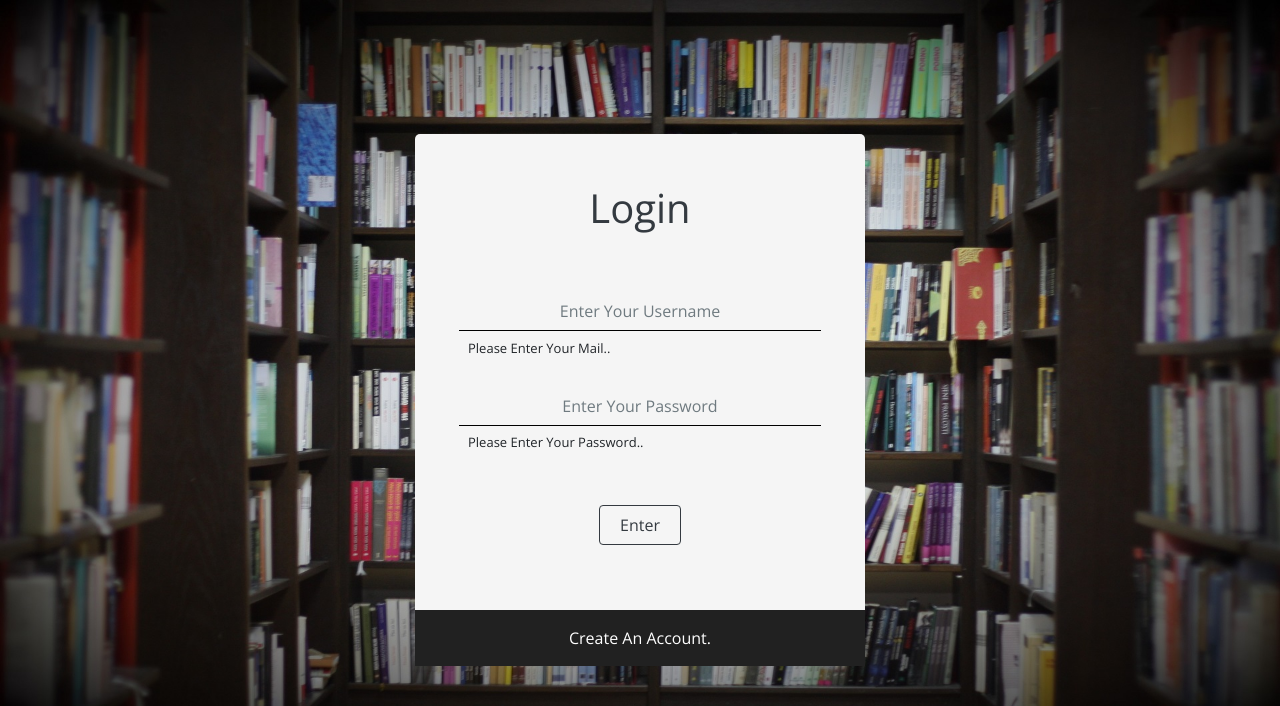
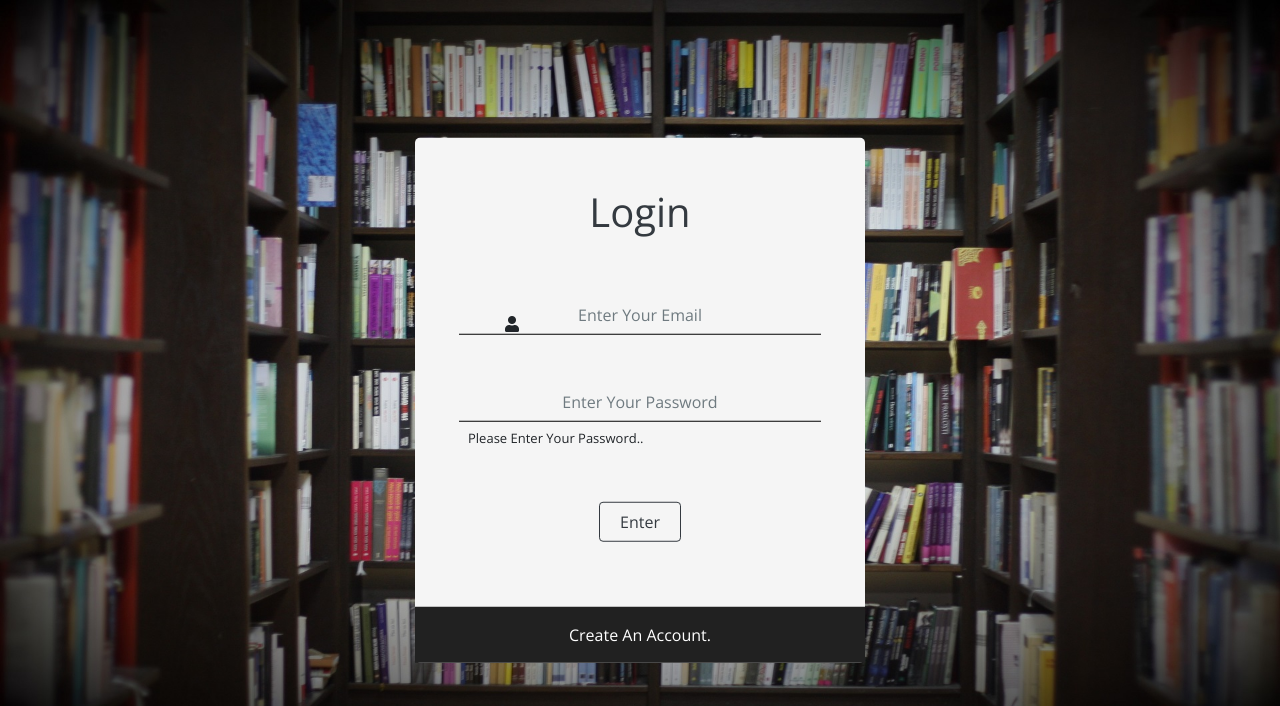
Before and after one commit to NSU-SU19CSE299S08/SU19CSE299S08G05NSU, a PHP site: page /login.html in a window 1280 px wide. Shown: the top 706 px of the page. Run offline with PHP 8.4, Linux system fonts and the light colour scheme.

Commit message:
issue #14 : validating email input field

```diff
--- a/Project-Code/css/login.css
+++ b/Project-Code/css/login.css
@@ -80,6 +80,7 @@ input[type='email'] {
 .main .email__label1 {
   margin-left: 53px;
   font-size: 13px;
+  visibility: hidden;
 }
 .main .pass__label1 {
   margin-left: 53px;
--- a/Project-Code/login.html
+++ b/Project-Code/login.html
@@ -21,18 +21,16 @@
     <script src="js/jquery.js"></script>
     <script src="js/bootstrap.min.js"></script>
     <script src="js/popper.min.js"></script>
-    <script src="js/custom.js"></script>
-    <script src="js/customJ.js"></script>
   </head>
   <body>
     <div class="main">
       <div class="loginForm">
         <h1 class="text-center text-dark">Login</h1>
-        <form action="#">
+        <form action="#" onsubmit="loginValidation()">
           <div class="form-input">
-            <!-- <i class="fas fa-user"></i> -->
-            <input type="text" placeholder="Enter Your Username" />
-            <label for="" class="email__label1">Please Enter Your Mail..</label>
+            <i class="fas fa-user"></i>
+            <input type="text" id="uemail" placeholder="Enter Your Email" />
+            <label for="" class="email__label1"></label>
           </div>
           <div class="form-input">
             <!-- <i class="fas fa-lock"></i> -->
@@ -49,5 +47,7 @@
         <a href="registration.html">Create An Account.</a>
       </div>
     </div>
+
+    <script src="js/form-validation.js"></script>
   </body>
 </html>
```
